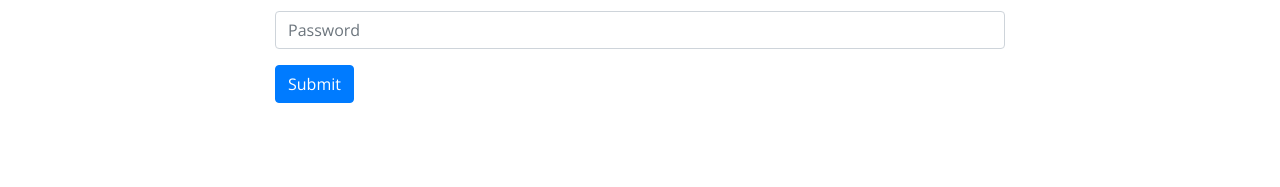
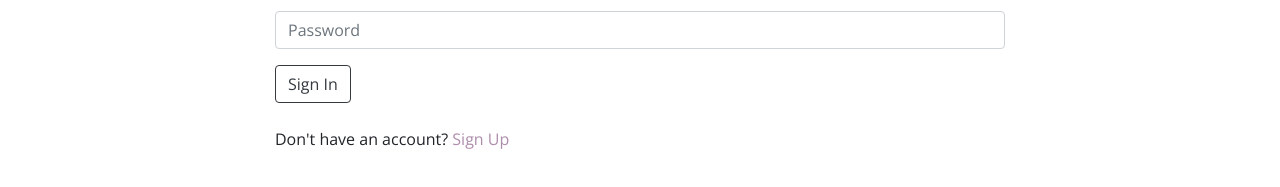
Before and after one commit to GA-SEI-Team-418/teahouse-client, a React app: page /#/sign-in in a window 1280 px wide. Shown: the part 523-710 px from the top of the page. Built offline with nearby package versions, Linux system fonts and the light colour scheme.

Commit message:
Update Styling / Add Link to Sign Up
Updated the button styling for the sign in form
Added a link to the sign up page for easy navigation

```diff
--- a/src/components/SignIn/SignIn.js
+++ b/src/components/SignIn/SignIn.js
@@ -33,7 +33,7 @@ class SignIn extends Component {
         message: messages.signInSuccess,
         variant: 'success'
       }))
-      .then(() => history.push('/'))
+      .then(() => history.push('/chat'))
       .catch(error => {
         this.setState({ email: '', password: '' })
         msgAlert({
@@ -75,12 +75,14 @@ class SignIn extends Component {
               />
             </Form.Group>
             <Button
-              variant="primary"
+              variant="outline-dark"
               type="submit"
             >
-              Submit
+              Sign In
             </Button>
           </Form>
+          <br />
+          <p>Don't have an account? <a href="#sign-up" className="sign-up-link">Sign Up</a></p>
         </div>
       </div>
     )
```
